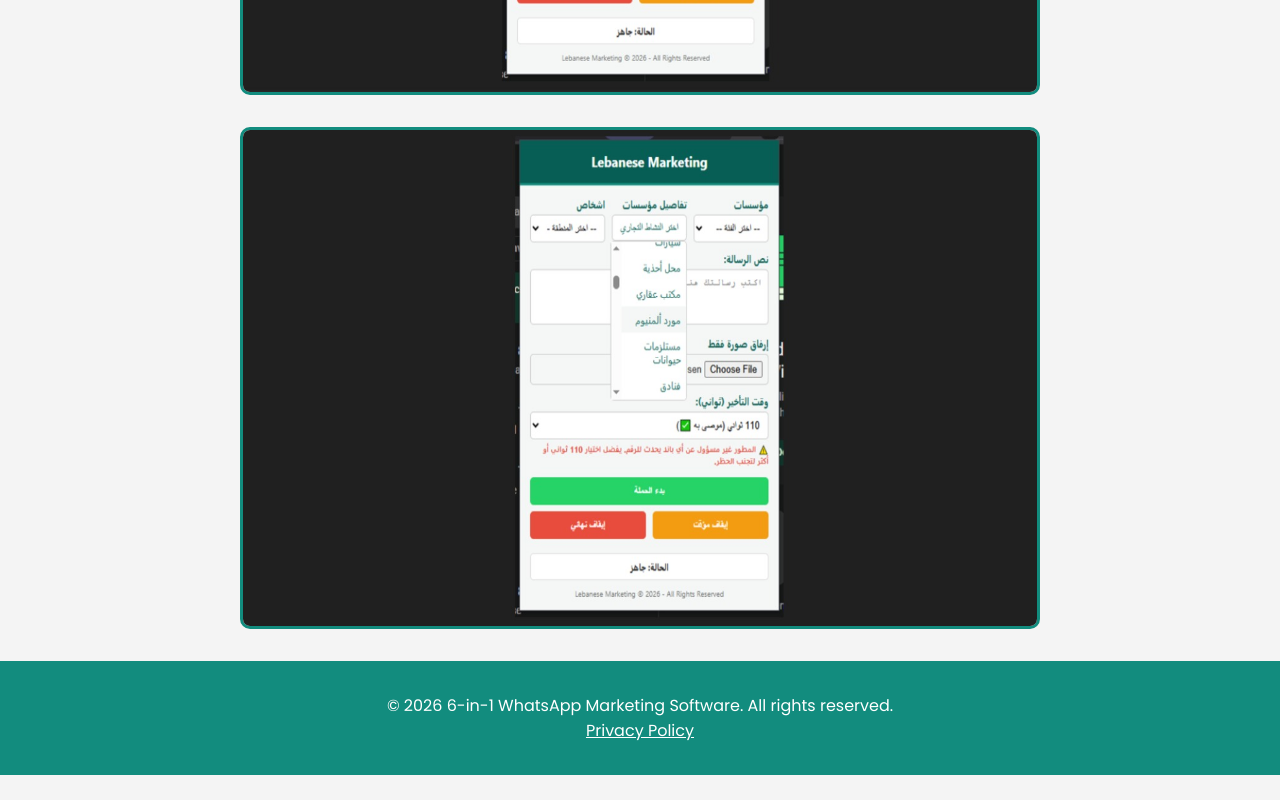
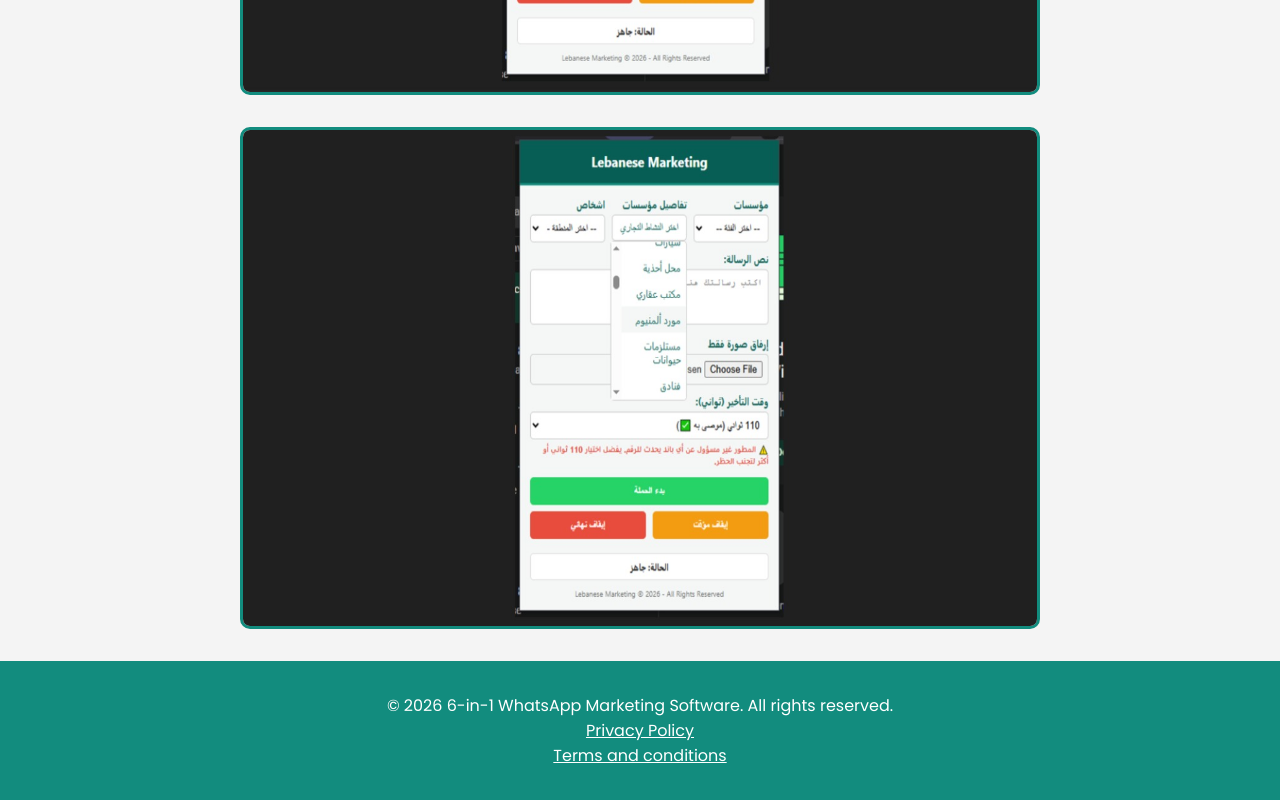
Before and after one commit to lbgappsh0p-cloud/Leb-marketingextension.github.io, a plain HTML site: page index.html in a window 1280 px wide. Shown: the part 4006-4806 px from the top of the page. Before the commit the page ends 4781 px from the top, so only its background shows below. Drawn offline with nearby package versions, Linux system fonts and the light colour scheme.

Commit message:
Add files via upload

```diff
--- a/index.html
+++ b/index.html
@@ -281,7 +281,7 @@
 <footer>
 <div class="container">
 <p>&copy; 2026 6-in-1 WhatsApp Marketing Software. All rights reserved.</p>
-<div><a href="privacypolicy.html">Privacy Policy</a></div>
+<div><a href="privacypolicy.html">Privacy Policy</a></div>  <a href="Terms_and_conditions.html">Terms and conditions</a>
 </div>
 </footer>
 
```
